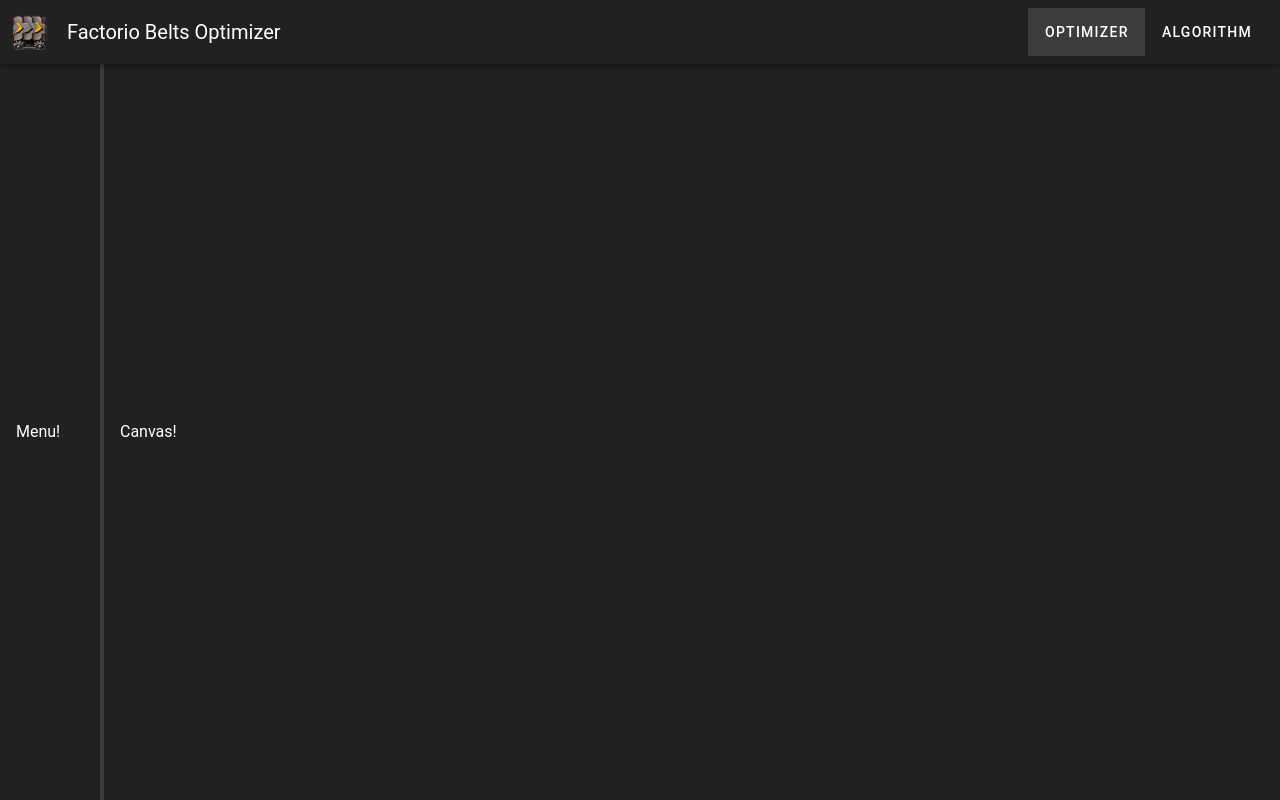
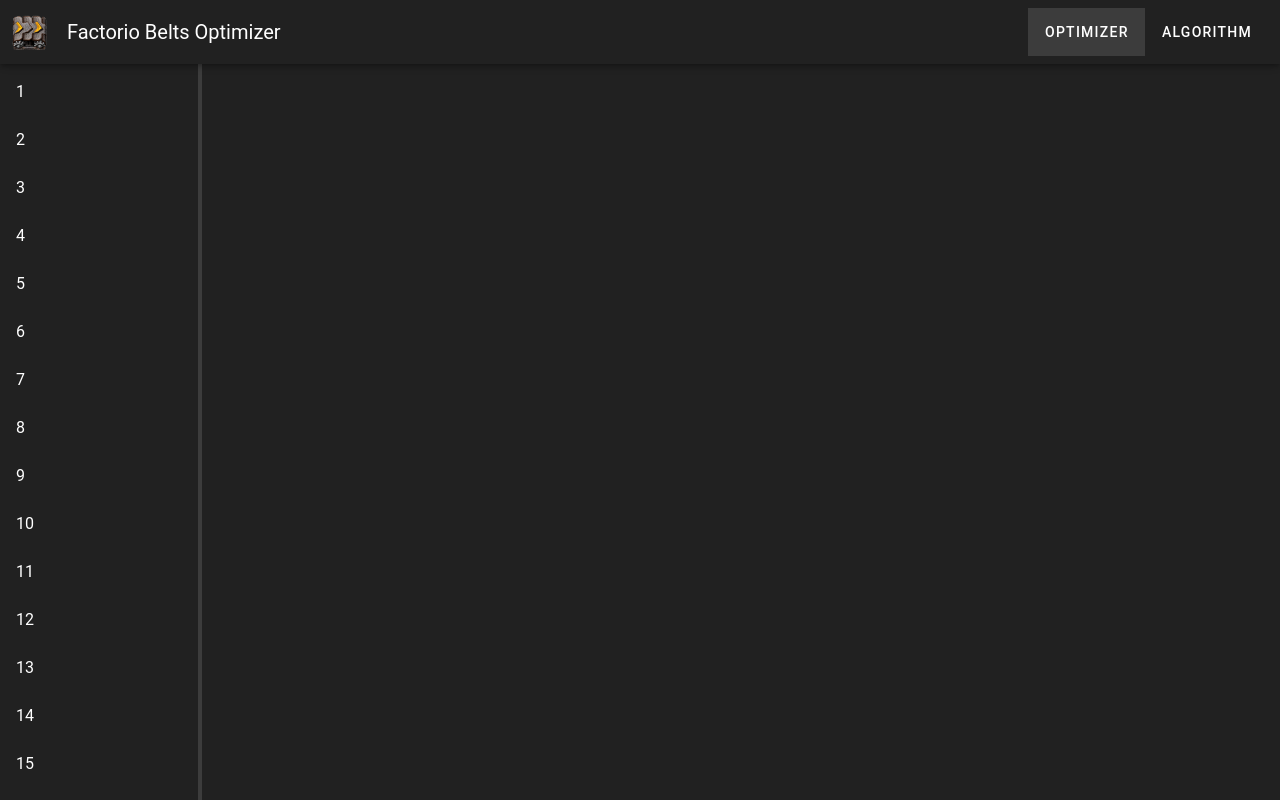
Before and after one commit to SuzuSys/factorio-belt-sim, a Vue app: page /Optimizer in a window 1280 px wide. Built offline with nearby package versions, Linux system fonts and the light colour scheme.

Commit message:
update something of relative to the Splitter

```diff
--- a/src/App.vue
+++ b/src/App.vue
@@ -5,3 +5,8 @@
 </template>
 
 <script lang="ts" setup></script>
+
+<style lang="sass">
+html
+  overflow: hidden !important
+</style>
--- a/src/components/Canvas.vue
+++ b/src/components/Canvas.vue
@@ -1,7 +1,12 @@
 <script setup lang="ts">
-//
+const props = defineProps<{
+  width: number;
+  height: number;
+}>();
 </script>
 
 <template>
-  <v-container class="fill-height" :fluid="true">Canvas!</v-container>
+  <v-container class="fill-height pa-0" :fluid="true">
+    <canvas ref="canvas" :width="props.width" :height="props.height"></canvas>
+  </v-container>
 </template>
--- a/src/components/Menu.vue
+++ b/src/components/Menu.vue
@@ -1,5 +1,21 @@
-<script setup lang="ts"></script>
+<script setup lang="ts">
+const props = defineProps<{
+  width: number;
+  height: number;
+}>();
+const containerPadding = 4;
+</script>
 
 <template>
-  <v-container class="fill-height" :fluid="true"> Menu! </v-container>
+  <v-container
+    :fluid="true"
+    :width="props.width"
+    :height="props.height"
+    :class="[`pa-${containerPadding}`]"
+    style="display: block; overflow-y: auto"
+  >
+    <v-row v-for="i in 20">
+      <v-col :cols="12">{{ i }}</v-col>
+    </v-row>
+  </v-container>
 </template>
--- /dev/null
+++ b/src/composable/useWindowSize.ts
@@ -0,0 +1,33 @@
+// Reference: https://zenn.dev/nakurei/articles/real-time-screen-size-detection-in-nuxtjs
+import { useLayout } from "vuetify";
+
+interface WindowSize {
+  width: number;
+  height: number;
+  headerHeight: number;
+}
+
+export function useWindowSize(): globalThis.Ref<WindowSize> {
+  const windowSize = ref<WindowSize>({
+    width: 0,
+    height: 0,
+    headerHeight: 0,
+  });
+
+  const onResize = (): void => {
+    windowSize.value.width = window.innerWidth;
+    windowSize.value.height = window.innerHeight;
+  };
+
+  onMounted(() => {
+    onResize();
+    windowSize.value.headerHeight = useLayout().mainRect.value.top;
+    window.addEventListener("resize", onResize);
+  });
+
+  onUnmounted(() => {
+    window.removeEventListener("resize", onResize);
+  });
+
+  return windowSize;
+}
--- a/src/pages/Optimizer.vue
+++ b/src/pages/Optimizer.vue
@@ -1,24 +1,37 @@
 <script lang="ts" setup>
-const splitterPos = ref(100);
+import { useWindowSize } from "@/composable/useWindowSize";
+const windowSize = useWindowSize();
+const splitterNagativeMarginX = 1;
+const splitterWidthPx = 8;
+const splitterPos = ref(200);
 const isForcusing = ref(false);
+
 function splitterMousedown(e: MouseEvent) {
   isForcusing.value = true;
-  splitterPos.value = e.clientX - 2;
+  splitterPos.value = e.clientX;
   document.addEventListener("mousemove", resize);
 }
-function splitterMouseup(e: MouseEvent) {
+function splitterMouseup() {
   isForcusing.value = false;
   document.removeEventListener("mousemove", resize);
 }
 function resize(e: MouseEvent) {
-  splitterPos.value = e.clientX - 2;
+  splitterPos.value = e.clientX;
 }
+
+const menuWidth = computed(() => splitterPos.value - 2); // 2 is border-md line width
+const canvasWidth = computed(
+  () => windowSize.value.width - splitterPos.value - 2
+); // 2 is border-md line width
+const vMainHeight = computed(
+  () => windowSize.value.height - windowSize.value.headerHeight
+);
 </script>
 
 <template>
   <v-container class="fill-height d-flex flex-row ma-0 pa-0" :fluid="true">
-    <v-sheet class="fill-height border-e-md" style="z-index: 1">
-      <Menu :width="splitterPos"></Menu>
+    <v-sheet class="fill-height border-e-md" style="z-index: 2">
+      <Menu :width="menuWidth" :height="vMainHeight"></Menu>
     </v-sheet>
     <v-hover open-delay="100">
       <template v-slot:default="{ isHovering, props }">
@@ -27,22 +40,22 @@ function resize(e: MouseEvent) {
           @mouseup="splitterMouseup"
           :class="[
             'fill-height',
-            'mx-n1',
+            `mx-n${splitterNagativeMarginX}`,
             isHovering || isForcusing ? 'opacity-100' : 'opacity-0',
           ]"
-          :width="8"
+          :width="splitterWidthPx"
           v-bind="props"
           color="primary"
           style="
             cursor: ew-resize;
-            z-index: 2;
+            z-index: 3;
             transition: opacity 0.1s 0.1s ease-in-out;
           "
         ></v-sheet>
       </template>
     </v-hover>
     <v-sheet class="fill-height flex-grow-1 border-s-md" style="z-index: 1">
-      <Canvas></Canvas>
+      <Canvas :width="canvasWidth" :height="vMainHeight"></Canvas>
     </v-sheet>
   </v-container>
 
```
